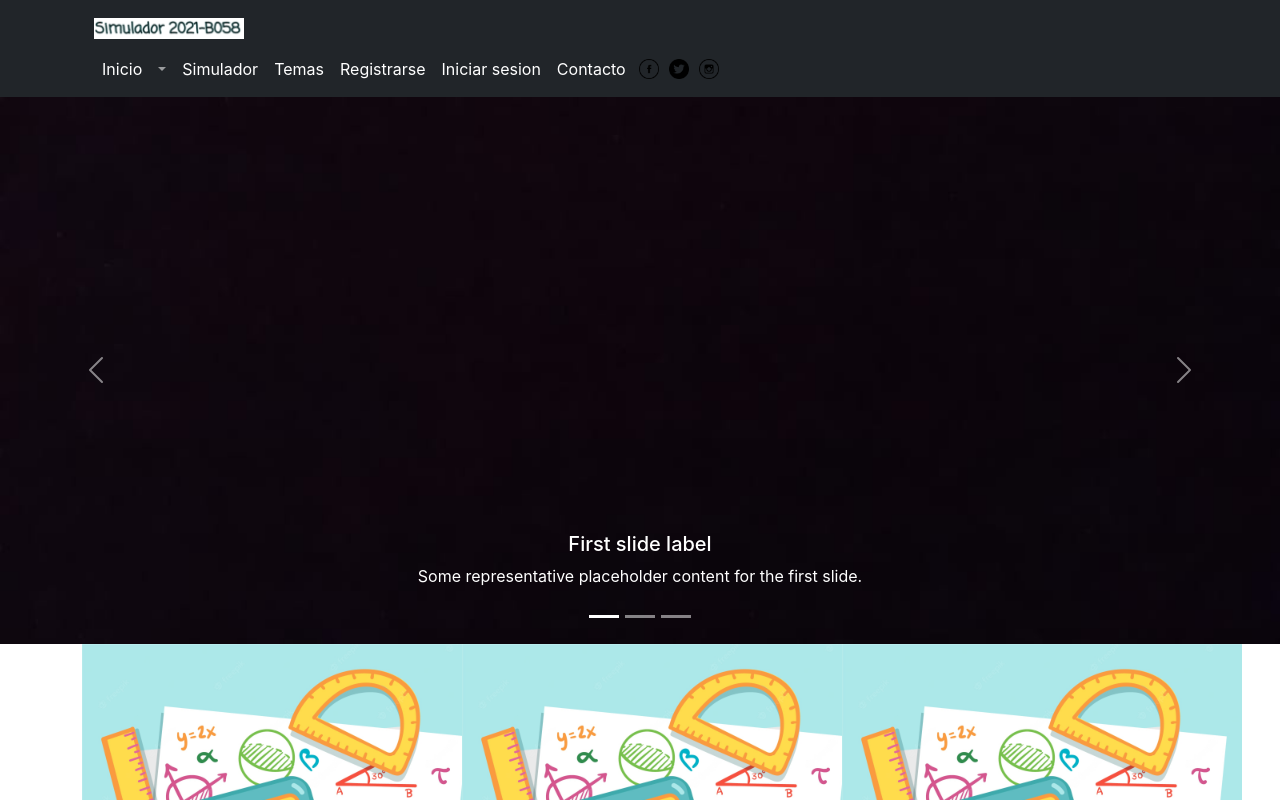
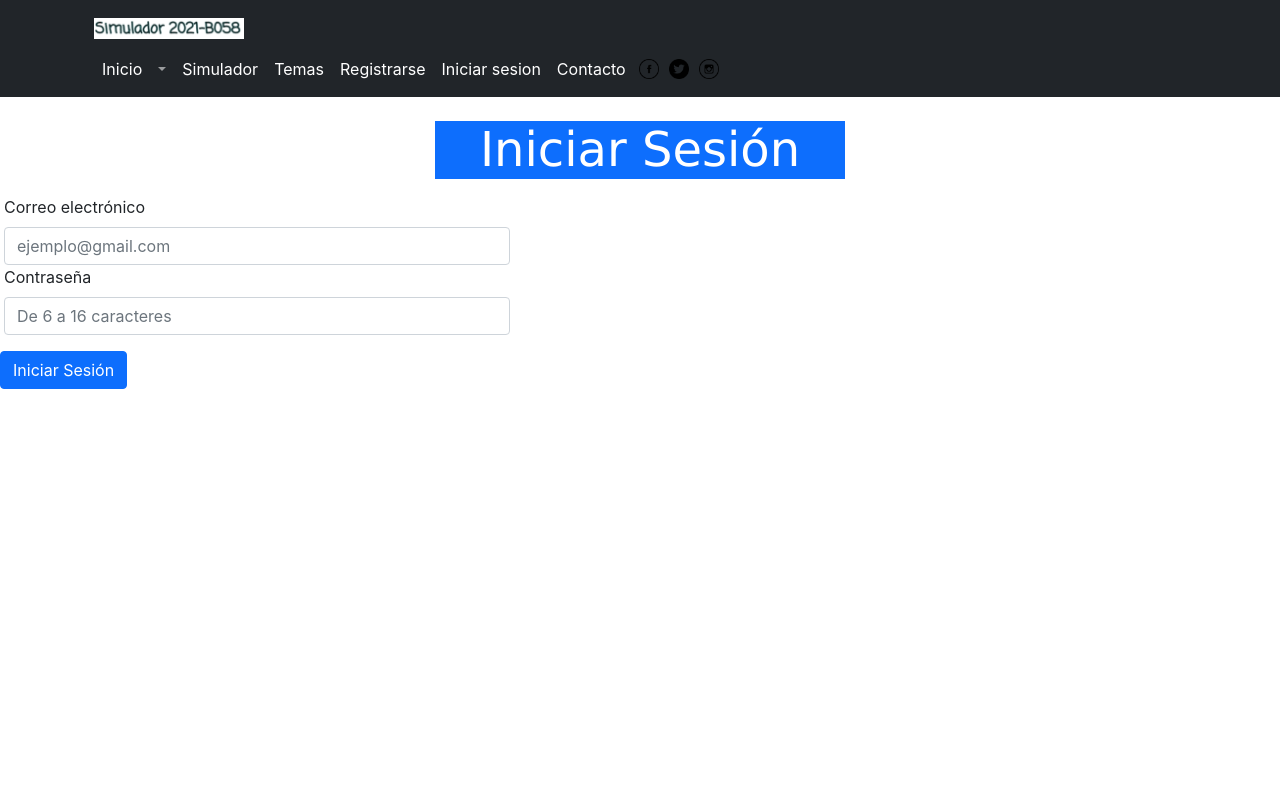
Before and after one commit to YaronDavid/TrabajoTerminal, a React (Create React App) app: page / in a window 1280 px wide. Shown: the top 800 px of the page. Built offline with nearby package versions, Linux system fonts and the light colour scheme.

Commit message:
adding Login and index components

```diff
--- a/src/App.js
+++ b/src/App.js
@@ -1,10 +1,11 @@
 import './App.css';
 import Index2 from './components/Index2';
+import Login from './components/Login';
 
 function App() {
   return (
     <>
-    <Index2/>
+      <Login/>
     </>
   );
 }
--- /dev/null
+++ b/src/components/Login.js
@@ -0,0 +1,44 @@
+import React from 'react';
+import NavBar from './NavBar';
+import './styles/Login.css'
+export default function Login() {
+    return (
+        <>
+            <NavBar /><br></br>
+            <div class="row">
+                <div class="col-sm-4">
+                </div>
+                    <div class="col-sm-4">
+                        <h1 className='Title text-center btn-primary'>Iniciar Sesión</h1>
+                    </div>
+            </div>
+            <br></br>
+            <form class="row g-3 needs-validation" novalidate>
+
+                <div class="row">
+                    <div class="col-sm-5">
+                        <div class="form-group">
+                            <label for="validationEmail4" class="form-label">Correo electrónico</label>
+                            <input type="email" class="form-control" id="validarionCorreoElectronico" placeholder="ejemplo@gmail.com" required />
+                        </div>
+                    </div>
+                </div>
+
+
+                <div class="row">
+                    <div class="col-sm-5">
+                        <div class="form-group">
+                            <label for="validationPassword4" class="form-label">Contraseña</label>
+                            <input type="password" class="form-control" id="validationContrasena" placeholder="De 6 a 16 caracteres" required />
+                        </div>
+                    </div>
+                </div>
+
+                <div class="col-12">
+                    <button class="btn btn-primary" type="submit">Iniciar Sesión</button>
+                </div>
+            </form>
+
+        </>
+    );
+}
--- a/src/components/index2.js
+++ b/src/components/index2.js
@@ -2,12 +2,15 @@ import React from 'react';
 import NavBar from './NavBar.js'
 import Carrusel from './Carrusel'
 import Banner from './Banner.js';
+import Login from './Login.js';
+
 export default function Index2() {
     return (
         <>
-    <NavBar/>
-    <Carrusel/>
-    <Banner/>
+            <NavBar />
+            <Carrusel />
+            <Banner />
+            <a className="btn btn-primary" href="./Login.js">Login</a>
         </>
     );
 }
--- /dev/null
+++ b/src/components/styles/Login.css
@@ -0,0 +1,7 @@
+.Title{
+    align-items: center;
+    font-size: 3em;
+    font-style: normal;
+    font-family: Verdana, Geneva, Tahoma, sans-serif;
+    color: white
+}
```
Also changed, not shown: src/components/Banner.js (+5 -11 lines), src/components/Carrusel.js (+4 -4 lines), src/components/NavBar.js (+8 -8 lines), src/components/Logotipo.png (deleted), src/components/styles/Index2.css (renamed from src/components/index2.css).
